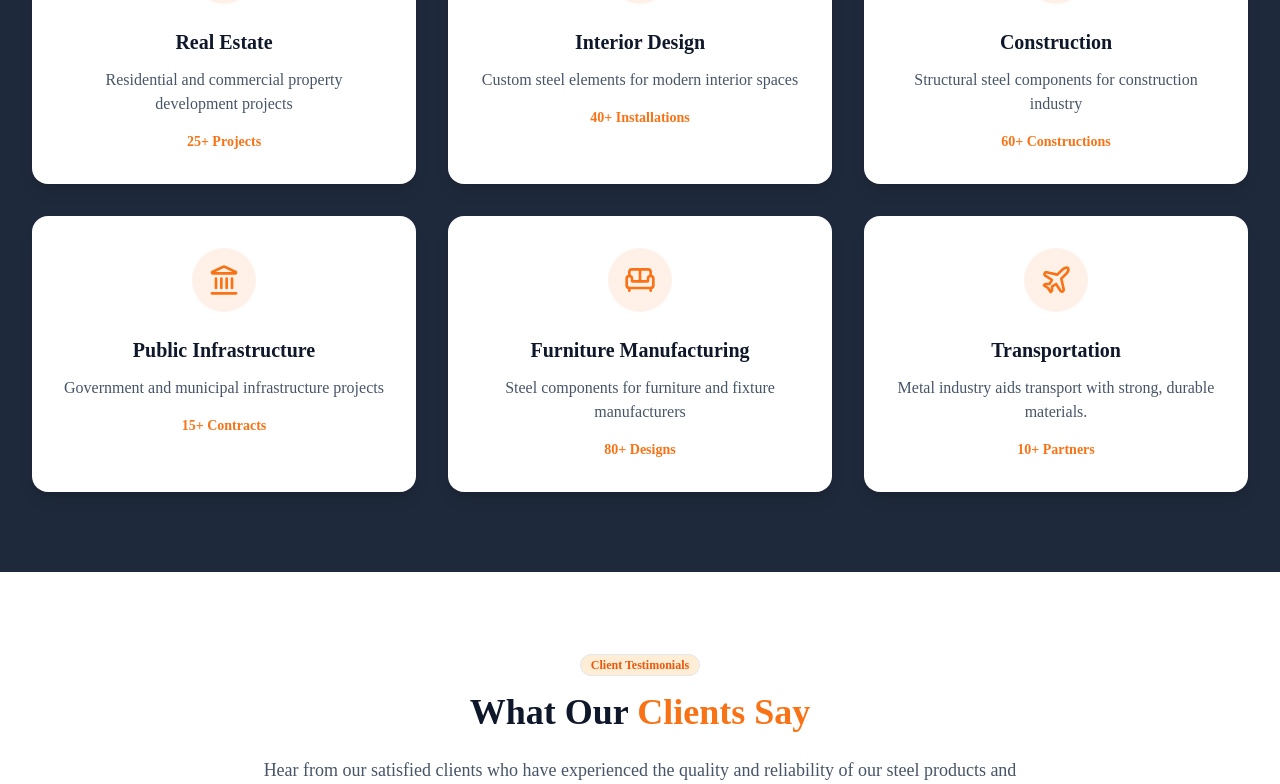
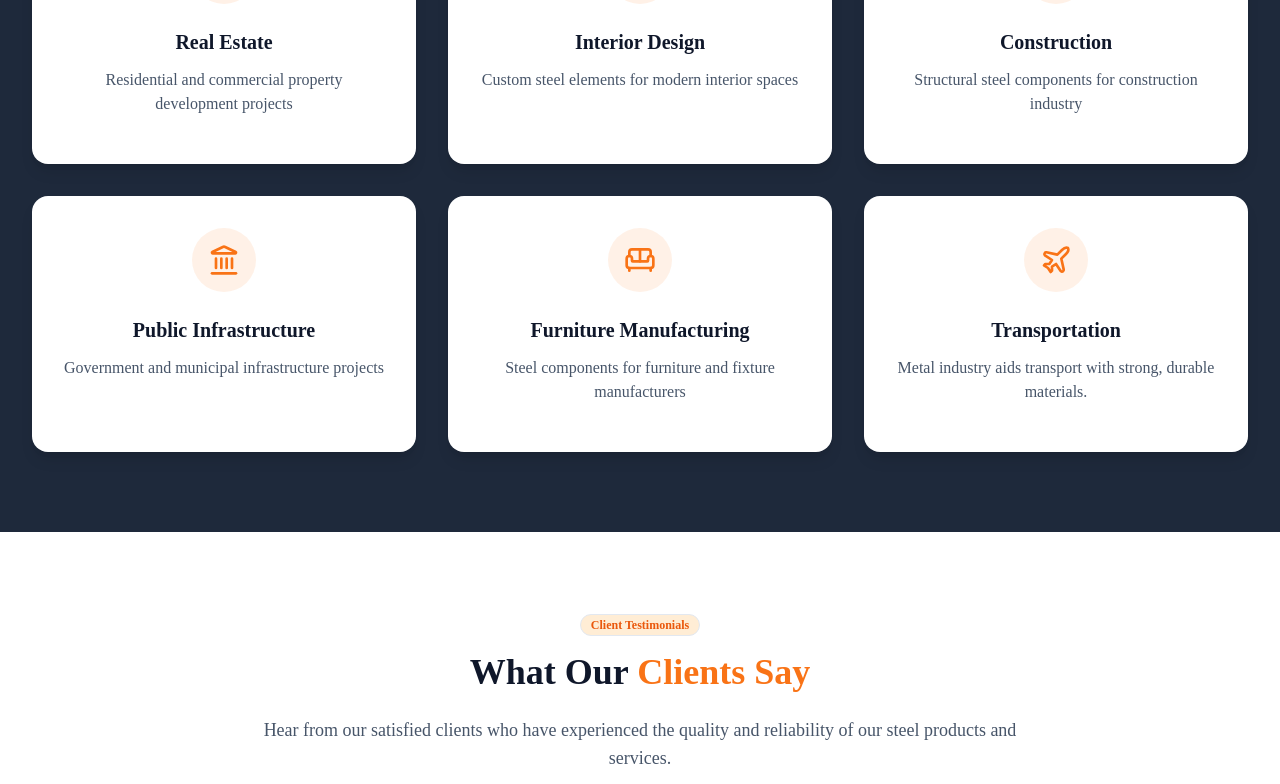
Before and after one commit to Cre8digi/Nexon-Tubes-Fittings, a Next.js app: page / in a window 1280 px wide. Shown: the part 5756-6540 px from the top of the page. Built offline with nearby package versions, Linux system fonts and the light colour scheme.

Commit message:
fixed issue and now ok 12

```diff
--- a/src/components/Footer.tsx
+++ b/src/components/Footer.tsx
@@ -98,14 +98,14 @@ export default function Footer() {
                   Industries
                 </a>
               </li>
-              <li>
+              {/* <li>
                 <a
                   href="/blog"
                   className="text-slate-300 hover:text-orange-500 transition-colors duration-300"
                 >
                   Blog
                 </a>
-              </li>
+              </li> */}
             </ul>
           </div>
 
--- a/src/components/IndustriesSection.tsx
+++ b/src/components/IndustriesSection.tsx
@@ -69,11 +69,11 @@ export default function IndustriesSection() {
                 </div>
                 <h3 className="text-xl font-bold text-slate-900 mb-3">{industry.title}</h3>
                 <p className="text-slate-600 mb-4">{industry.description}</p>
-                {industry.projects && (
+                {/* {industry.projects && (
                   <div className="text-sm font-semibold text-orange-500">
                     {industry.projects}
                   </div>
-                )}
+                )} */}
               </CardContent>
             </Card>
           ))}
```
